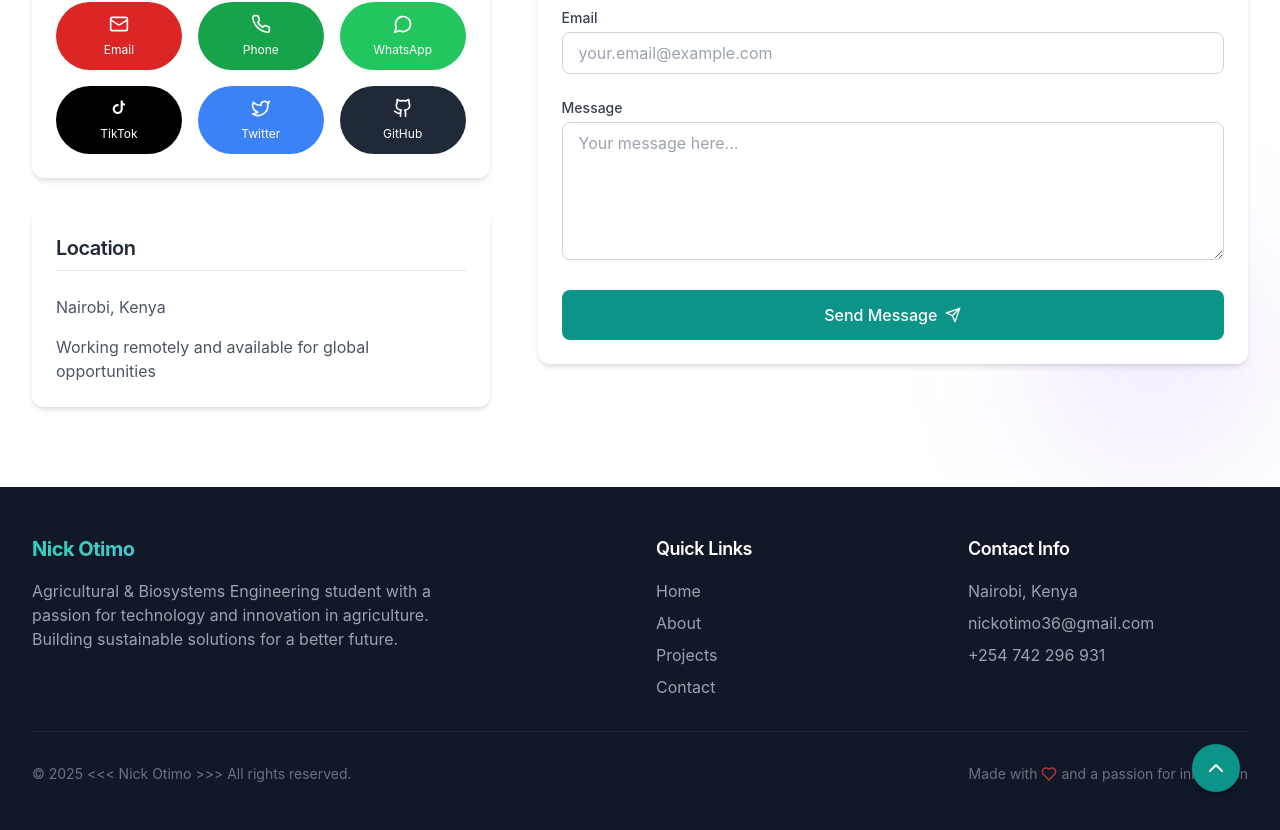
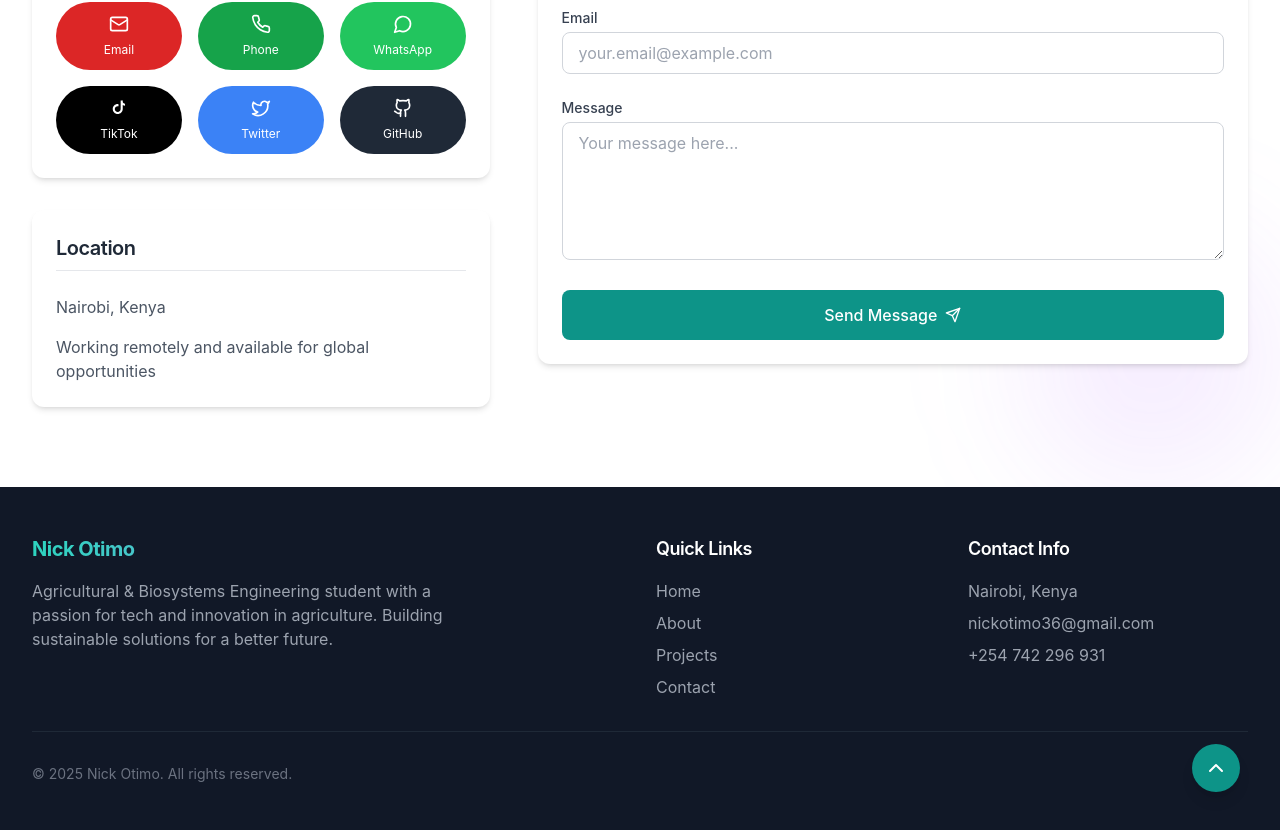
Before and after one commit to nick-otimo/nick-otimo, a React (Vite) app: page / in a window 1280 px wide. Shown: the part 7677-8507 px from the top of the page. Built offline with nearby package versions, Linux system fonts and the light colour scheme.

Commit message:
Update Footer.tsx

```diff
--- a/src/components/Footer.tsx
+++ b/src/components/Footer.tsx
@@ -3,18 +3,15 @@ import { Heart, ChevronUp } from 'lucide-react';
 
 const Footer: React.FC = () => {
   const scrollToTop = () => {
-    window.scrollTo({
-      top: 0,
-      behavior: 'smooth'
-    });
+    window.scrollTo({ top: 0, behavior: 'smooth' });
   };
 
   return (
     <footer className="bg-gray-900 text-white py-12 relative">
-      <div className="absolute right-10 bottom-10 z-10">
+      <div className="absolute bottom-10 right-10 z-10">
         <button
           onClick={scrollToTop}
-          className="bg-teal-600 hover:bg-teal-700 text-white p-3 rounded-full shadow-lg transition-all duration-300 hover:transform hover:scale-110"
+          className="bg-teal-600 hover:bg-teal-700 text-white p-3 rounded-full shadow-lg transition transform hover:scale-110"
           aria-label="Scroll to top"
         >
           <ChevronUp className="h-6 w-6" />
@@ -23,56 +20,68 @@ const Footer: React.FC = () => {
 
       <div className="max-w-7xl mx-auto px-4 sm:px-6 lg:px-8">
         <div className="grid grid-cols-1 md:grid-cols-4 gap-8 pb-8 border-b border-gray-800">
+          {/* Bio Section */}
           <div className="md:col-span-2">
-            <h3 className="text-xl font-bold mb-4 bg-gradient-to-r from-teal-400 to-purple-400 bg-clip-text text-transparent">Nick Otimo</h3>
-            <p className="text-gray-400 mb-4 max-w-md">
-              Agricultural & Biosystems Engineering student with a passion for technology and innovation in agriculture. Building sustainable solutions for a better future.
+            <h3 className="text-xl font-bold mb-4 bg-gradient-to-r from-teal-400 to-purple-400 bg-clip-text text-transparent">
+              Nick Otimo
+            </h3>
+            <p className="text-gray-400 max-w-md">
+              Agricultural & Biosystems Engineering student with a passion for tech and innovation in agriculture. Building sustainable solutions for a better future.
             </p>
           </div>
 
+          {/* Quick Links */}
           <div>
             <h4 className="text-lg font-semibold mb-4">Quick Links</h4>
             <ul className="space-y-2">
-              <li>
-                <a href="#home" className="text-gray-400 hover:text-teal-400 transition-colors">Home</a>
-              </li>
-              <li>
-                <a href="#about" className="text-gray-400 hover:text-teal-400 transition-colors">About</a>
-              </li>
-              <li>
-                <a href="#work" className="text-gray-400 hover:text-teal-400 transition-colors">Projects</a>
-              </li>
-              <li>
-                <a href="#contact" className="text-gray-400 hover:text-teal-400 transition-colors">Contact</a>
-              </li>
+              {[
+                { href: '#home', label: 'Home' },
+                { href: '#about', label: 'About' },
+                { href: '#work', label: 'Projects' },
+                { href: '#contact', label: 'Contact' },
+              ].map((link) => (
+                <li key={link.href}>
+                  <a
+                    href={link.href}
+                    className="text-gray-400 hover:text-teal-400 transition-colors"
+                    aria-label={`Navigate to ${link.label}`}
+                  >
+                    {link.label}
+                  </a>
+                </li>
+              ))}
             </ul>
           </div>
 
+          {/* Contact Info */}
           <div>
             <h4 className="text-lg font-semibold mb-4">Contact Info</h4>
-            <ul className="space-y-2">
-              <li className="text-gray-400">
-                <span className="block">Nairobi, Kenya</span>
+            <ul className="space-y-2 text-gray-400">
+              <li>Nairobi, Kenya</li>
+              <li>
+                <a
+                  href="mailto:nickotimo36@gmail.com"
+                  className="hover:text-teal-400 transition-colors"
+                >
+                  nickotimo36@gmail.com
+                </a>
               </li>
               <li>
-                <a href="mailto:nickotimo36@gmail.com" className="text-gray-400 hover:text-teal-400 transition-colors">nickotimo36@gmail.com</a>
-              </li>
-              <li>
-                <a href="tel:+254742296931" className="text-gray-400 hover:text-teal-400 transition-colors">+254 742 296 931</a>
+                <a
+                  href="tel:+254742296931"
+                  className="hover:text-teal-400 transition-colors"
+                >
+                  +254 742 296 931
+                </a>
               </li>
             </ul>
           </div>
         </div>
 
+        {/* Bottom Bar */}
         <div className="pt-8 flex flex-col md:flex-row justify-between items-center">
           <p className="text-gray-500 text-sm mb-4 md:mb-0">
-            &copy; 2025 &lt;&lt;&lt; Nick Otimo &gt;&gt;&gt; All rights reserved.
-          </p>
-
-          <p className="text-gray-500 text-sm flex items-center">
-            Made with
-            <Heart className="h-4 w-4 mx-1 text-red-500 animate-pulse" />
-            and a passion for innovation
+            &copy; {new Date().getFullYear()} Nick Otimo. All rights reserved.
           </p>
         </div>
       </div>
```
